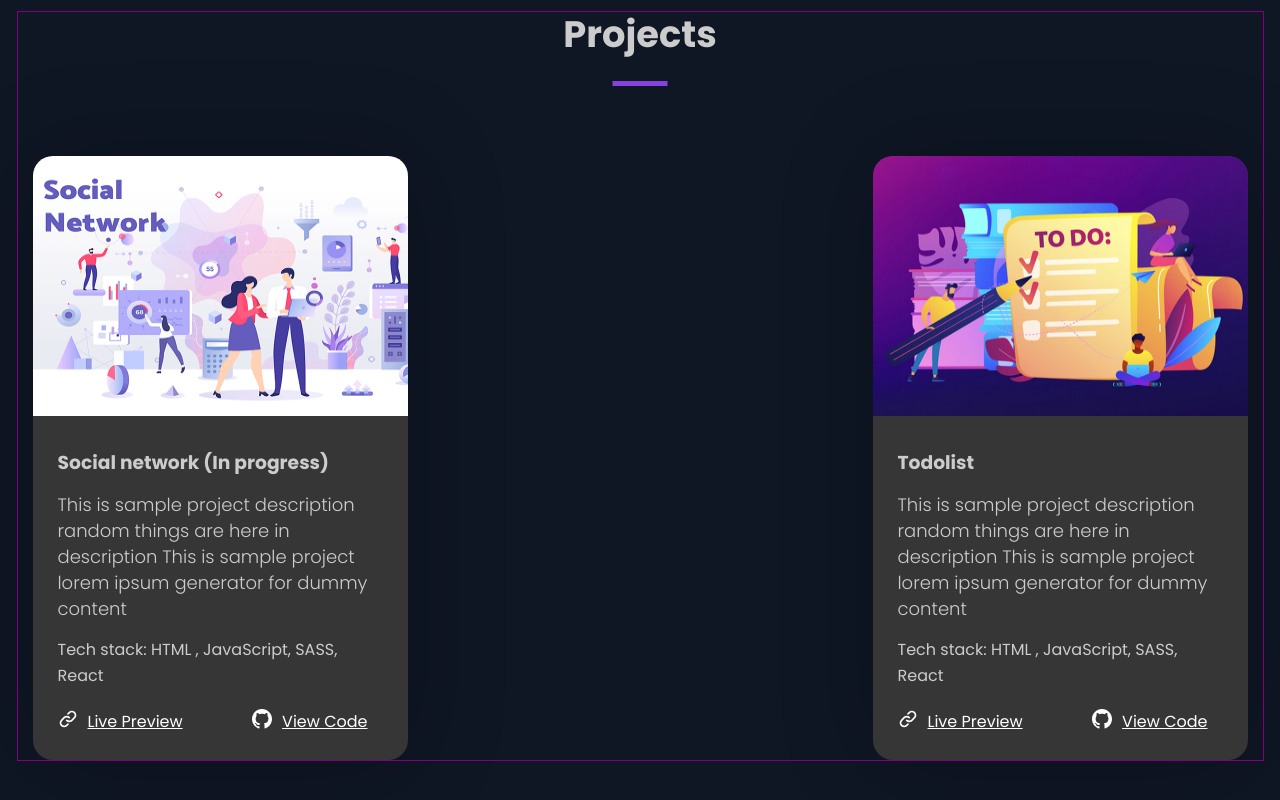
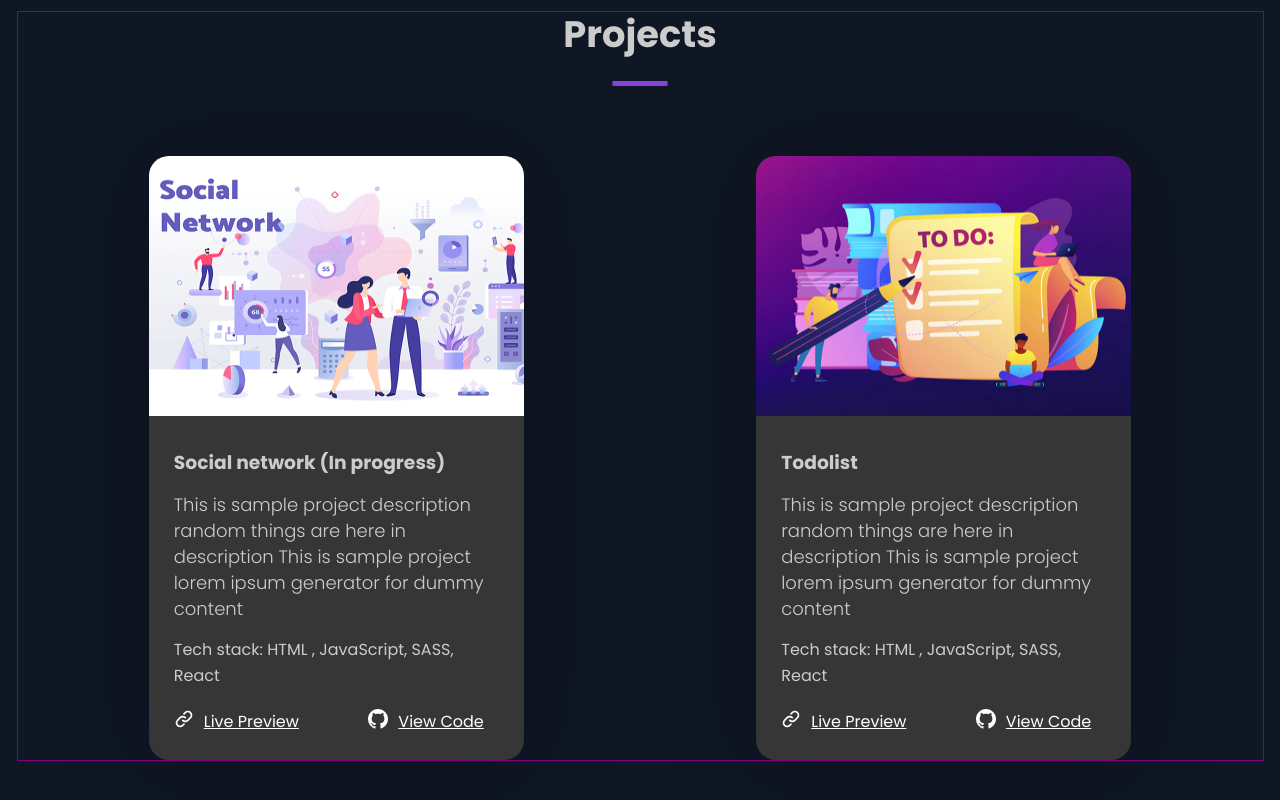
Before and after one commit to MaximChizhevskiy/my-portfolio, a React app: page / in a window 1280 px wide. Shown: the part 1669-2469 px from the top of the page. Built offline with nearby package versions, Linux system fonts and the light colour scheme.

Commit message:
Projects ver4 is ready

```diff
--- a/src/layout/section/projects/Projects.tsx
+++ b/src/layout/section/projects/Projects.tsx
@@ -12,7 +12,7 @@ export const Projects = () => {
         <StyledProjects>
             <Container>
             <SectionTitle>Projects</SectionTitle>
-            <FlexWrapper justify={"space-between"} align={"flex-start"} wrap={"wrap"}>
+            <FlexWrapper justify={"space-around"} align={"flex-start"} wrap={"wrap"}>
             <Project title={"Social network (In progress)"}
                      text={"This is sample project description random things are here in" +
                 " description This is sample project lorem ipsum generator for dummy content"}
@@ -30,4 +30,5 @@ export const Projects = () => {
 
 const StyledProjects = styled.section`
   min-height: 100vh;
+
 `
--- a/src/layout/section/projects/project/Project.tsx
+++ b/src/layout/section/projects/project/Project.tsx
@@ -35,6 +35,10 @@ const StyledProject = styled.div`
   width: 100%;
   border-radius: 20px;
   box-shadow: 2px 2px 100px 0px rgba(0, 0, 0, 0.20);
+
+  @media ${theme.media.tablet} {
+    margin-bottom: 20px;
+  }
 `
 
 const Image = styled.img`
```
